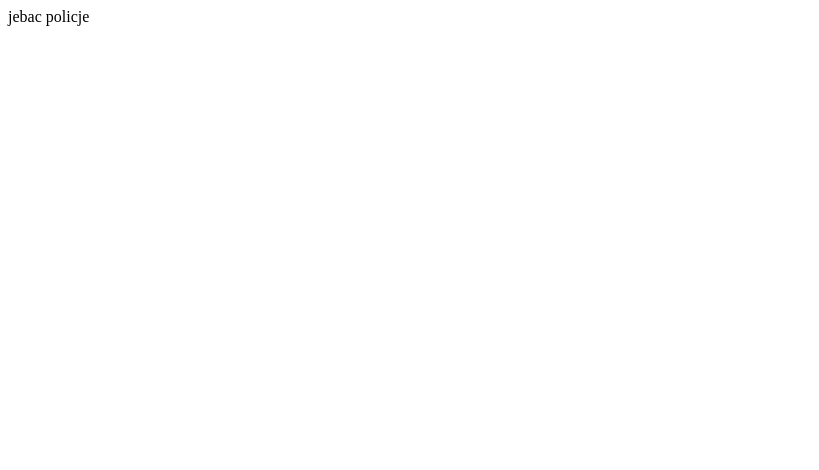
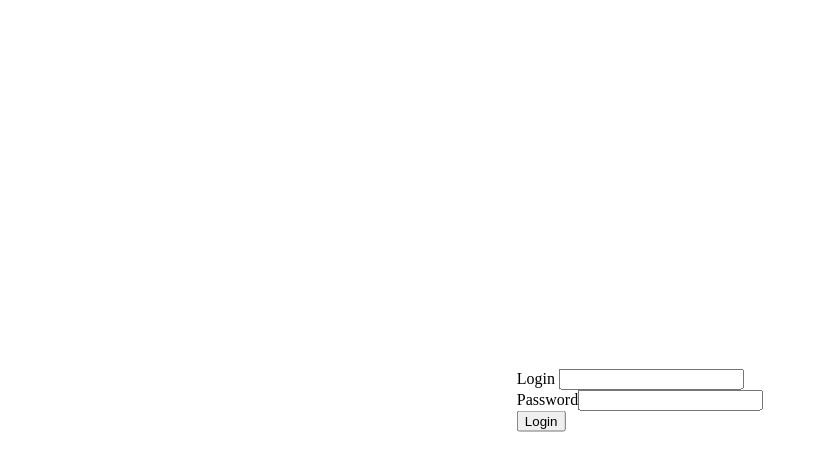
Before and after one commit to kub891/kub891, a plain HTML site: page index.html in a window 1280 px wide. Shown: the whole page, without its empty margins (0-819 px from the left). Drawn offline with Linux system fonts and the light colour scheme.

Commit message:
form added

```diff
--- /dev/null
+++ b/css/form.css
@@ -0,0 +1,7 @@
+#form-login{
+    position: absolute;
+    top: 50%;
+    left: 50%;
+    margin-right: -50%;
+    transform: translate(-50%, -50%)
+}
--- a/index.html
+++ b/index.html
@@ -4,9 +4,16 @@
     <meta charset="UTF-8">
     <meta http-equiv="X-UA-Compatible" content="IE=edge">
     <meta name="viewport" content="width=device-width, initial-scale=1.0">
+    <link rel="stylesheet" href="\css\form.css">
     <title>Jebać psy</title>
 </head>
 <body>
-    jebac policje
+    <div>
+    <form action="" id="form-login">
+       Login <input type="text"><br>
+        Password<input type="text"><br>
+        <input type="button" value="Login">
+    </form>
+</div>
 </body>
 </html>
```
